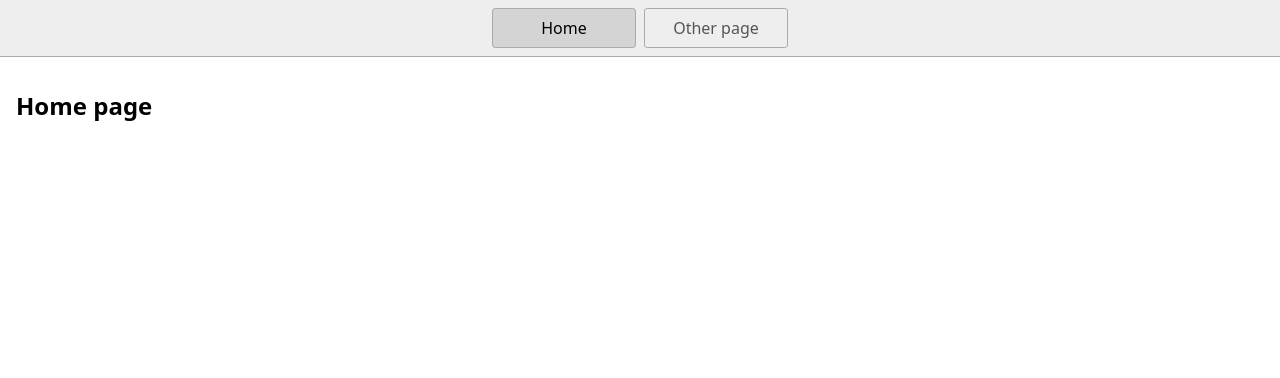
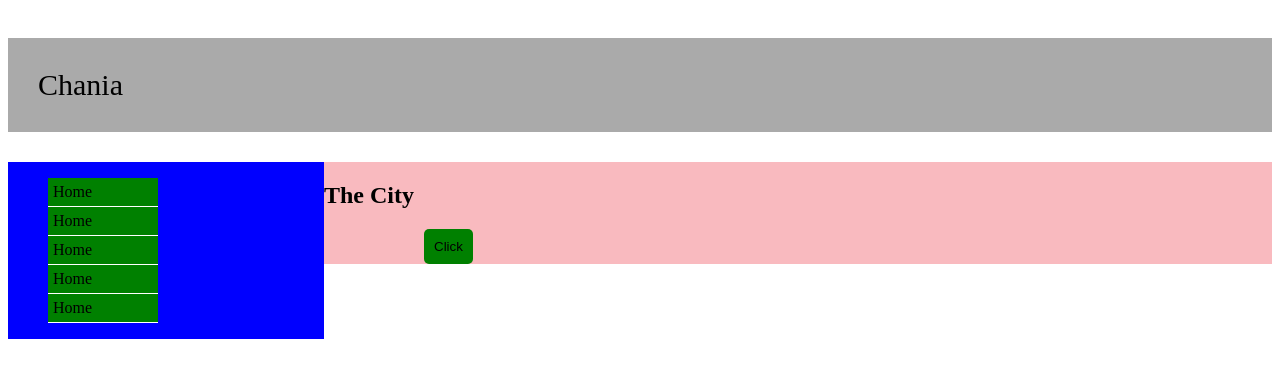
Before and after one commit to hoanglong0512/Responsive-Web-Design, a plain HTML site: page index.html in a window 1280 px wide. Drawn offline with Linux system fonts and the light colour scheme.

Commit message:
2 files modified

```diff
--- a/index.html
+++ b/index.html
@@ -12,12 +12,38 @@
     <script type="module" src="script.js"></script>
   </head>
   <body>
-    <nav>
-      <a href="/" aria-current="page">Home</a>
-      <a href="/page2.html">Other page</a>
-    </nav>
-    <main>
-      <h1>Home page</h1>
+    <header id="header">
+      <div class="row">
+        <div class="col-12">
+          <p class="title">Chania</p>
+        </div>
+      </div>
+    </header>
+    <main id="main">
+      <section class="sidebar col-3 col-xs-12">
+        <ul class="menu">
+          <li class="menu-item">
+            Home
+            <ul class="sub-menu">
+              <li class="sub-menu-item">Home</li>
+              <li class="sub-menu-item">Home</li>
+              <li class="sub-menu-item">Home</li>
+              <li class="sub-menu-item">Home</li>
+              <li class="sub-menu-item">Home</li>
+            </ul>
+          </li>
+          <li class="menu-item">Home</li>
+          <li class="menu-item">Home</li>
+          <li class="menu-item">Home</li>
+          <li class="menu-item">Home</li>
+        </ul>
+      </section>
+      <section class="content col-9 col-xs-12">
+        <div>
+          <h1>The City</h1>
+          <button class="btn">Click</button>
+        </div>
+      </section>
     </main>
   </body>
 </html>
--- a/styles.css
+++ b/styles.css
@@ -1,46 +1,179 @@
-* {
-  box-sizing: border-box;
+.col-1 {
+  width: 8.33%;
+}
+.col-2 {
+  width: 16.66%;
+}
+.col-3 {
+  width: 25%;
+}
+.col-4 {
+  width: 33.33%;
+}
+.col-5 {
+  width: 41.66%;
+}
+.col-6 {
+  width: 50%;
+}
+.col-7 {
+  width: 58.33%;
+}
+.col-8 {
+  width: 66.66%;
+}
+.col-9 {
+  width: 75%;
+}
+.col-10 {
+  width: 83.33%;
+}
+.col-11 {
+  width: 91.66%;
+}
+.col-12 {
+  width: 100%;
 }
 
-body {
-  margin: 0;
-  font-family: system-ui, sans-serif;
-  color: black;
-  background-color: white;
+@media only screen and (max-width: 568px) {
+  .col-xs-1 {
+    width: 8.33%;
+  }
+  .col-xs-2 {
+    width: 16.66%;
+  }
+  .col-xs-3 {
+    width: 25%;
+  }
+  .col-xs-4 {
+    width: 33.33%;
+  }
+  .col-xs-5 {
+    width: 41.66%;
+  }
+  .col-xs-6 {
+    width: 50%;
+  }
+  .col-xs-7 {
+    width: 58.33%;
+  }
+  .col-xs-8 {
+    width: 66.66%;
+  }
+  .col-xs-9 {
+    width: 75%;
+  }
+  .col-xs-10 {
+    width: 83.33%;
+  }
+  .col-xs-11 {
+    width: 91.66%;
+  }
+  .col-xs-12 {
+    width: 100%;
+  }
 }
 
-nav {
-  display: flex;
-  flex-wrap: wrap;
-  align-items: center;
-  justify-content: center;
-  padding: 0.5rem;
-  gap: 0.5rem;
-  border-bottom: solid 1px #aaa;
-  background-color: #eee;
+.title {
+  background: #aaa;
+  padding: 30px;
+  font-size: 30px;
 }
 
-nav a {
-  display: inline-block;
-  min-width: 9rem;
-  padding: 0.5rem;
-  border-radius: 0.2rem;
-  border: solid 1px #aaa;
-  text-align: center;
-  text-decoration: none;
-  color: #555;
+.content {
+  background: #ec243450;
 }
 
-nav a[aria-current='page'] {
-  color: #000;
-  background-color: #d4d4d4;
+[class*='col-'] {
+  float: left;
 }
 
-main {
-  padding: 1rem;
+.row {
+  clear: both;
 }
 
-h1 {
-  font-weight: bold;
-  font-size: 1.5rem;
+.sidebar {
+  background: blue;
 }
+
+.menu-item {
+  list-style: none;
+  background: green;
+  width: 100px;
+  border-bottom: 1px solid white;
+  padding: 5px;
+  position: relative;
+  transition: all 1s ease;
+}
+
+.menu-item:hover {
+  background: pink;
+}
+.sub-menu-item {
+  list-style: none;
+  background: yellow;
+  width: 100px;
+  border-bottom: 1px solid white;
+  padding: 5px;
+  position: relative;
+  transition: all 1s ease;
+}
+.sub-menu {
+  position: absolute;
+  padding-left: 0;
+  top: 0;
+  left: 0px;
+  transition: all 1s ease;
+  opacity: 0;
+  visibility: hidden;
+  pointer-events: none;
+}
+
+.menu-item:hover .sub-menu {
+  left: 110px;
+  visibility: visible;
+  opacity: 1;
+  pointer-events: all;
+}
+
+.btn {
+  padding: 10px;
+  background: green;
+  border: none;
+  margin-left: 100px;
+  border-radius: 5px;
+  transition: all 5s ease;
+  position: relative;
+  z-index: 10;
+  overflow: hidden;
+}
+
+.btn::after {
+  content: '';
+  position: absolute;
+  width: 0;
+  height: 100%;
+  background: blue;
+  top: 0;
+  left: 0;
+  /* border-radius: 10px; */
+  z-index: -1;
+  transition: all 3s ease;
+}
+
+.btn:hover::after {
+  width: 100%;
+}
+
+.btn:hover {
+  color: white;
+  /* translateX: cach truc x bao nhieu */
+  /* translatey: cach truc y bao nhieu */
+  /* rotate: 30deg: xoay bao nhieudo  */
+  /* scale: tang kich bao nhieu lan */
+  /* transform: translateY(-40px); */
+  /* rotate: -90deg; */
+  transform: rotate(10deg);
+  /* transform: scale(2); */
+  scale: 10;
+}
```
